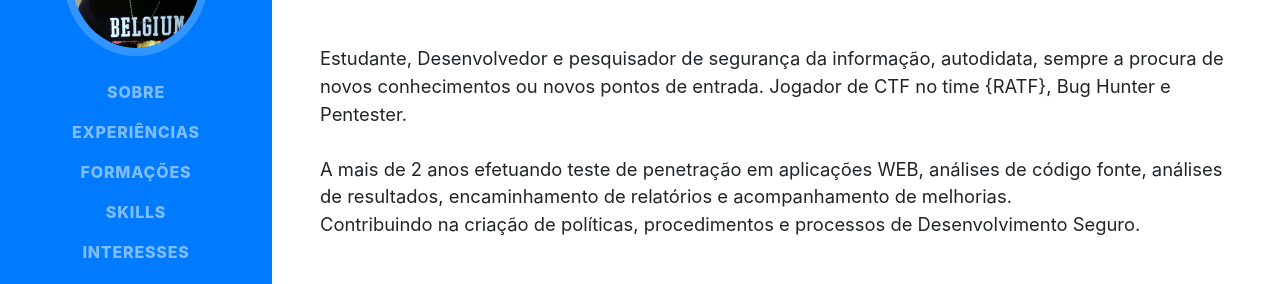
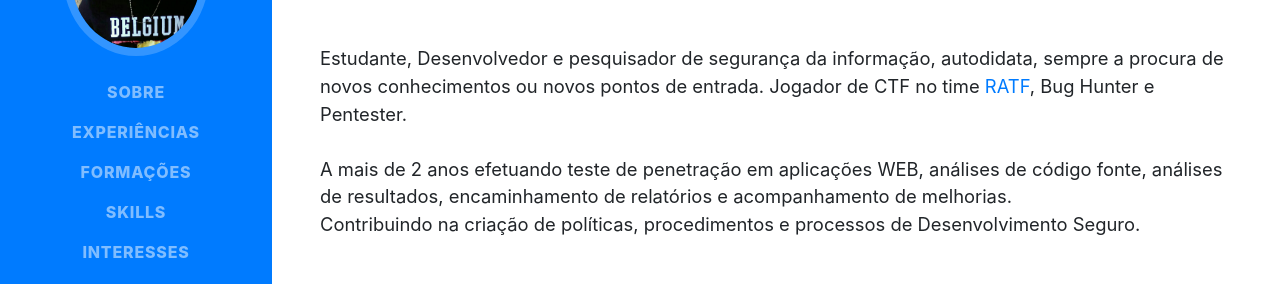
Before and after one commit to WallesonM/wallesonm.github.io, a website with bundled scripts: page index.html in a window 1280 px wide. Shown: the part 280-564 px from the top of the page. Built offline with nearby package versions, Linux system fonts and the light colour scheme; a web font is replaced by a local one.

Commit message:
link time

```diff
--- a/index.html
+++ b/index.html
@@ -77,7 +77,7 @@
           <p class="lead mb-5">
             Estudante, Desenvolvedor e pesquisador de segurança da informação, autodidata,
             sempre a procura de novos conhecimentos ou novos pontos de entrada.
-            Jogador de CTF no time {RATF}, Bug Hunter e Pentester.</br></br>
+            Jogador de CTF no time <a href="http://ratf.com.br/" target="_blank">RATF</a>, Bug Hunter e Pentester.</br></br>
             A mais de 2 anos efetuando teste de penetração em aplicações WEB, análises de código fonte,
             análises de resultados, encaminhamento de relatórios e acompanhamento de melhorias.</br>
             Contribuindo na criação de políticas, procedimentos e processos de Desenvolvimento Seguro.
```
